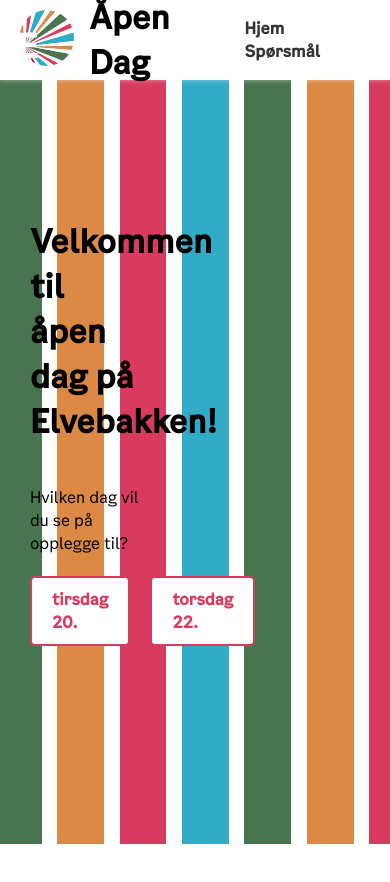
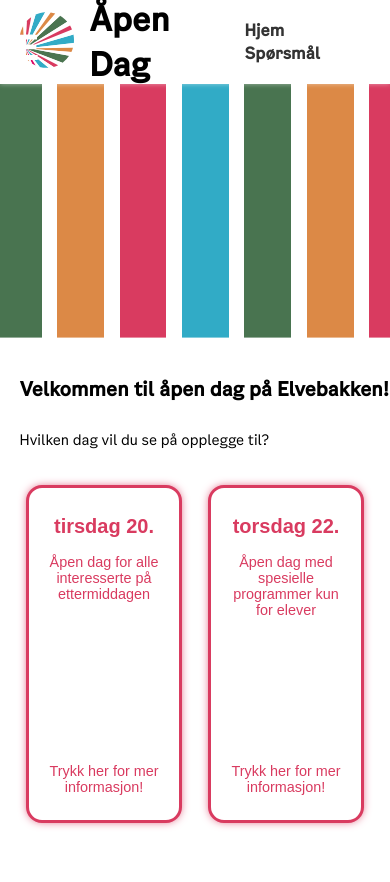
Before and after one commit to DanielJSorby/apendag, a SvelteKit app in the folder frontend/: page / in a window 390 px wide. Shown: the top 882 px of the page. Built offline with nearby package versions, Linux system fonts and the light colour scheme.

Commit message:
Reactive splashpage

```diff
--- a/frontend/src/lib/components/navbar.svelte
+++ b/frontend/src/lib/components/navbar.svelte
@@ -14,9 +14,11 @@
 <style>
     .container {
         position: fixed;
+        top: 0;
+        left: 0;
         z-index: 10000000;
         width: 100%;
-        height: 80px;
+        height: 10vh;
         display: flex;
         justify-content: space-between;
         align-items: center;
--- a/frontend/src/routes/+page.svelte
+++ b/frontend/src/routes/+page.svelte
@@ -1,19 +1,39 @@
+<div class="filler"></div>
 <div class="container">
     <div class="fillerbilde"></div>
     <div class="content">
-        <h1>Velkommen til åpen dag på Elvebakken!</h1>
-        <p>Hvilken dag vil du se på opplegge til?</p>
+        <div class="tekst-boks">
+            <h1>Velkommen til åpen dag på Elvebakken!</h1>
+            <p>Hvilken dag vil du se på opplegge til?</p>
+        </div>
         <div class="buttons">
-            <div class="button" id="200126">tirsdag 20.</div>
-            <div class="button" id="220126">torsdag 22.</div>
+            <button id="200126">
+                <div class="">
+                <h2>tirsdag 20.</h2>
+                <p>Åpen dag for alle interesserte på ettermiddagen</p>
+                </div>
+                <p>Trykk her for mer informasjon!</p>
+            </button>
+            <button id="220126">
+                <div class="">
+                <h2>torsdag 22.</h2>
+                <p>Åpen dag med spesielle programmer kun for elever</p>
+                </div>
+                <p>Trykk her for mer informasjon!</p>
+            </button>
         </div>
     </div>
 </div>
 
 <style>
+    .filler {
+        height: 10vh;
+        width: 100%;
+    }
     .container {
+        overflow-x: hidden;
         width: 100vw;
-        height: 100vh;
+        height: 90vh;
         overflow: hidden;
         display: flex;
         align-items: center;
@@ -31,21 +51,33 @@
         padding: 30px;
     }
 
+    .tekst-boks{
+        display: flex;
+        flex-direction: column;
+        align-items: left;
+    }
+
     .buttons {
         display: flex;
         gap: 20px;
     }
 
-    .button {
+    button {
         padding: 10px 20px;
         border: 2px solid var(--color-pink);
         border-radius: 5px;
         background-color: var(--color-white);
         color: var(--color-pink);
-        font-weight: bold;
+        box-shadow: var(--color-pink) 0px 0px 10px -2px;
         cursor: pointer;
         transition: background-color 0.3s, color 0.3s;
+        display: flex;
+        flex-direction: column;
+        justify-content: space-between;
+        align-items: left;
     }
+
+    /*temp bakgrunns animasjon */
 
     @keyframes bgPulse {
         0% {
@@ -139,4 +171,62 @@
         0% { transform: translateX(-100%); }
         100% { transform: translateX(100%); }
     }
+
+    /* Small mobile styles */
+    @media (max-width: 500px) {
+
+    .container {
+        overflow-x: hidden;
+        width: 100vw;
+        height: 100vh;
+        overflow: hidden;
+        display: flex;
+        align-items: start;
+        justify-content: left;
+    }
+
+    .content {
+        display: flex;
+        height: 90vh;
+        width: 100vw;
+        flex-direction: column;
+        padding: 0;
+        gap: 0;
+        align-items: left;
+        justify-content: end;
+    }
+
+    .fillerbilde {
+        height: 30vh;
+        width: 100%;
+    }
+
+    .tekst-boks{
+        padding-left: 5vw;
+    }
+    .content h1 {
+        font-size: 1.2rem;
+    }
+
+    .content p {
+        font-size: 0.9rem;
+    }
+
+    .buttons {
+        display: flex;
+        flex-direction: row;
+        justify-content: space-evenly;
+        align-items: center;
+        width: 100vw;
+        height: 45vh;
+        gap: 0;
+    }
+
+    button {
+        width: 40vw;
+        height: 40vh;
+        border-radius: 1rem;
+        border-width: 3px;
+    }
+    }
 </style>
```
